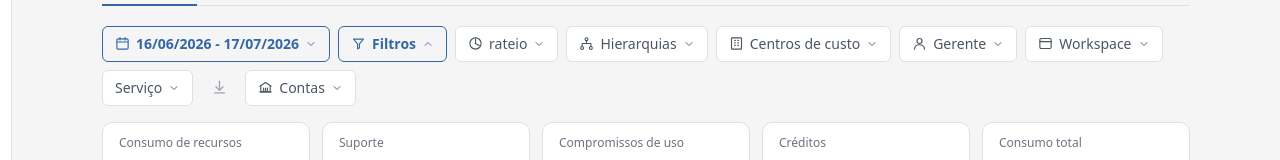
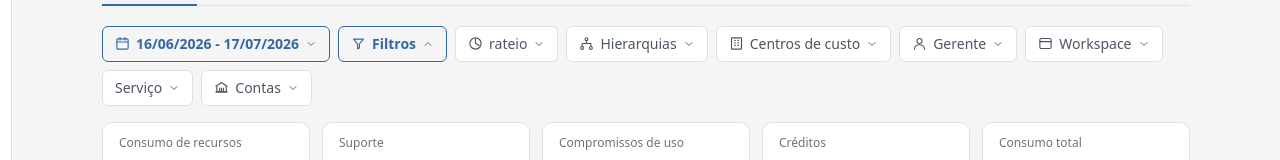
Before and after one commit to daniellourencodomingos-debug/Iniciativas, a React (Vite) app: page /orcamento in a window 1280 px wide. Shown: the part 124-284 px from the top of the page. Built offline with nearby package versions, Linux system fonts and the light colour scheme.

Commit message:
fix: remove botão de exportar da barra de filtros de Consumo

```diff
--- a/src/components/consumo/ConsumoFilterBar.jsx
+++ b/src/components/consumo/ConsumoFilterBar.jsx
@@ -153,17 +153,6 @@ export default function ConsumoFilterBar({
         onChange={setServicos}
       />
 
-      {/* Exportar fica no fluxo normal da barra, logo depois de "Serviço" e
-          antes de "Contas" — sem empurrar nada pro canto direito. Segue a
-          mesma sequência dos outros pills, com o mesmo espaçamento. */}
-      <button
-        type="button"
-        title="Exportar"
-        className="flex h-9 w-9 shrink-0 items-center justify-center rounded-md text-gray-400 hover:bg-gray-100 hover:text-gray-600"
-      >
-        <Icon.Download width={17} height={17} />
-      </button>
-
       <ConsumoContasPill
         providers={PROVEDORES}
         contasPorProvedor={CONTAS_FATURAMENTO}
```
